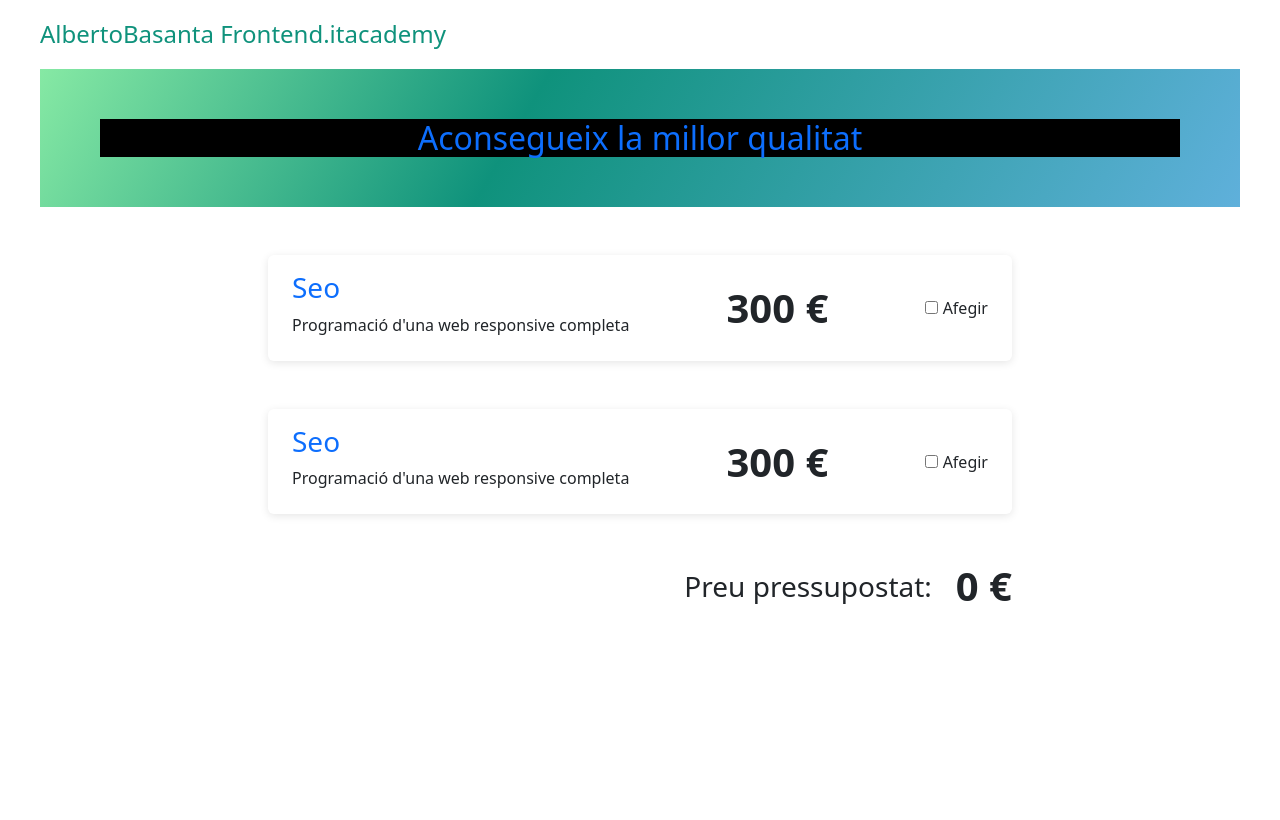
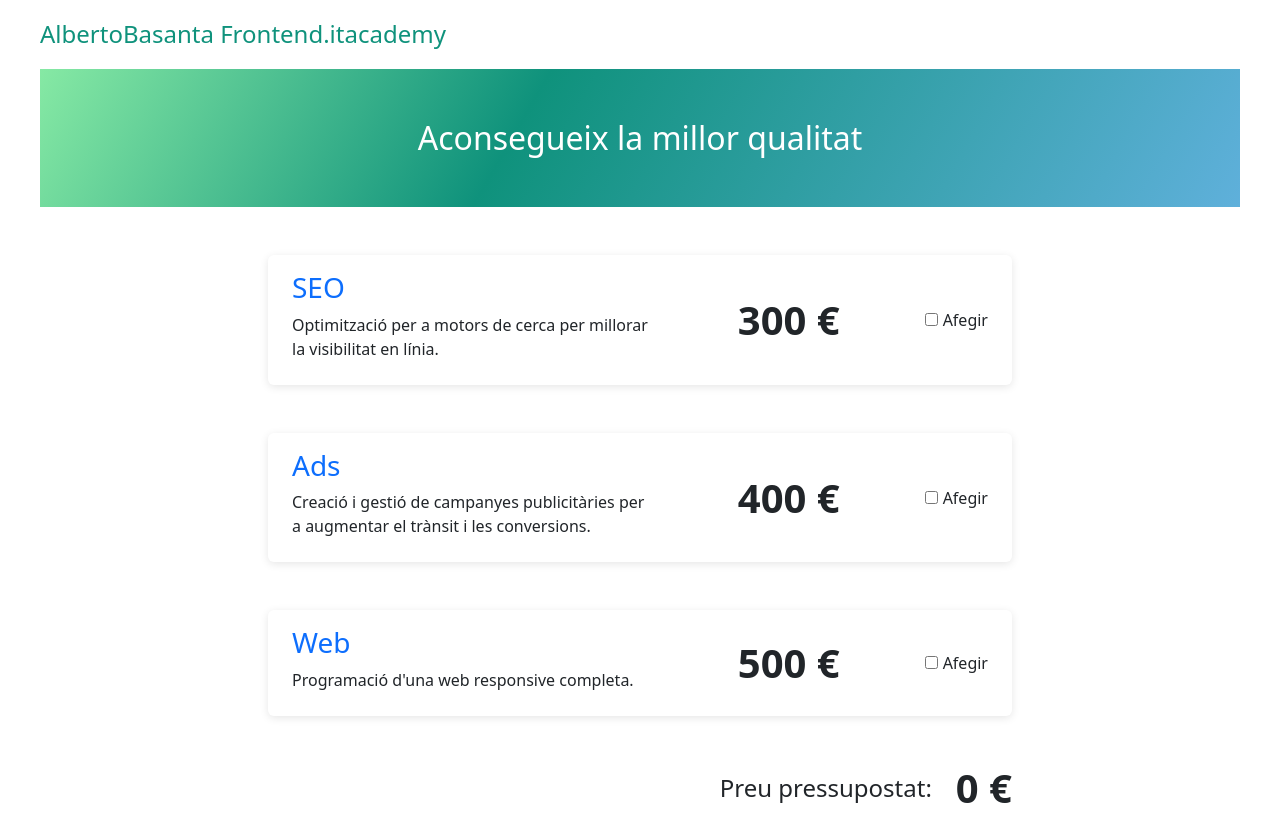
Before and after one commit to basantades/S6.-Pressupostos-Angular, an Angular app: page / in a window 1280 px wide. Built offline with nearby package versions, Linux system fonts and the light colour scheme.

Commit message:
Exercici 1

```diff
--- a/src/app/components/budget/budget.component.html
+++ b/src/app/components/budget/budget.component.html
@@ -1,25 +1,20 @@
-<form  class="services">
-    <div class="service">
-        <div>
-            <h3>Seo</h3>
-            <p>Programació d'una web responsive completa</p>
+
+<form class="services">
+    @for (budget of budgets; track budget.id) {
+        <div class=service>
+            <div class="description">
+                <h3>{{budget.title}}</h3>
+                <p>{{budget.descripcion}}</p>
+            </div>
+            <div class="price">{{budget.price}} €</div>
+            <label>
+                <input type="checkbox" id="checkbox-{{budget.id}}" (change)="onCheckboxChange($event, budget.price)"> Afegir
+            </label>
         </div>
-        <span class="price">300 €</span>
-        <label>
-            <input type="checkbox"> Afegir
-        </label>
-    </div>
-    <div class="service">
-        <div>
-            <h3>Seo</h3>
-            <p>Programació d'una web responsive completa</p>
-        </div>
-        <span class="price">300 €</span>
-        <label>
-            <input type="checkbox"> Afegir
-        </label>
-    </div>
+    }
+
 </form>
+
 <section class="total">
-    <h3>Preu pressupostat:</h3><h3><span class="price">0 €</span></h3>
+    <h4>Preu pressupostat:</h4><h4 class="price"><span>{{totalPrice}}</span> €</h4>
 </section>
--- a/src/app/components/budget/budget.component.scss
+++ b/src/app/components/budget/budget.component.scss
@@ -1,12 +1,10 @@
-// @import '../../../../node_modules/bootstrap/scss/bootstrap.scss';
-@import '../../../styles.scss';
+@use '../../../styles.scss';
 
 .services {
 
     @extend .d-flex , .flex-column, .gap-5, .mx-auto, .my-5, .px-5;
     max-width: 840px;
 }
-
 
 .service {
     @extend .d-flex, .justify-content-between, .align-items-center, .gap-3, .w-100, .rounded-2, .p-2, .px-4;
@@ -26,10 +24,14 @@
 .service h3 {
     @extend .text-primary, .mt-2;
 }
+.description {
+    width: 360px;
+}
 
 .price {
     @extend .fw-bold, .fs-1;
 }
+
 
 .total {
     @extend .d-flex, .justify-content-end, .align-items-center, .gap-4, .mx-auto, .px-5;
--- a/src/app/components/budget/budget.component.ts
+++ b/src/app/components/budget/budget.component.ts
@@ -1,4 +1,6 @@
-import { Component } from '@angular/core';
+import { Component, Input, inject} from '@angular/core';
+import { Budget } from '../../interfaces/budget';
+import { BudgetService } from '../../services/budget.service';
 
 
 @Component({
@@ -8,6 +10,23 @@ import { Component } from '@angular/core';
   styleUrl: './budget.component.scss'
 })
 export class BudgetComponent {
-budgetForm: any;
+@Input() budgets: Budget[] = []
+
+BudgetService = inject(BudgetService);
+
+
+constructor(){
+  this.budgets = this.BudgetService.getBudgets()
+}
+
+totalPrice: number = 0;
+
+  onCheckboxChange(event: any, budgetPrice: number) {
+    if (event.target.checked) {
+      this.totalPrice += budgetPrice;
+    } else {
+      this.totalPrice -= budgetPrice;
+    }
+  }
 
 }
--- /dev/null
+++ b/src/app/interfaces/budget.ts
@@ -0,0 +1,7 @@
+export interface Budget {
+    id: number,
+    title: string,
+    descripcion: string,
+    price: number,
+    // additionalOptions?: boolean,
+}
--- /dev/null
+++ b/src/app/services/budget.service.ts
@@ -0,0 +1,35 @@
+import { Injectable } from '@angular/core';
+import { Budget } from '../interfaces/budget';
+
+@Injectable({
+  providedIn: 'root'
+})
+export class BudgetService {
+
+  budgets: Budget[] = [
+    {
+      id: 1,
+      title: "SEO",
+      descripcion: "Optimització per a motors de cerca per millorar la visibilitat en línia.",
+      price: 300
+    },
+    {
+      id: 2,
+      title: "Ads",
+      descripcion: "Creació i gestió de campanyes publicitàries per a augmentar el trànsit i les conversions.",
+      price: 400
+    },
+    {
+      id: 3,
+      title: "Web",
+      descripcion: "Programació d'una web responsive completa.",
+      price: 500
+    }
+  ]
+
+  getBudgets(): Budget[] {
+    return this.budgets;
+  }
+
+  constructor() { }
+}
--- a/src/styles.scss
+++ b/src/styles.scss
@@ -1,32 +1,18 @@
-$primary-color: #0f927c;
-
-
-$primary: #0f927c;
-$danger: #ff4136;
+$nuevo-principal: #0f927c;
 
 $theme-colors: (
-  "primary": $primary,
-  "danger": $danger
+  "primary": $nuevo-principal
 );
 
-@import '../node_modules/bootstrap/scss/bootstrap.scss';
+@import  "../node_modules/bootstrap/scss/bootstrap.scss";
 
-// @use '../node_modules/bootstrap/scss/bootstrap.scss';
-$primary: #0f927c;
-
-*,
-*::after,
-*::before {
+* {
   margin: 0;
   padding: 0;
   box-sizing: border-box;
 }
 
-body{
-    font-family: Arial, sans-serif;
+body {
+  font-family: Arial, sans-serif;
+  // @extend .bg-primary;
 }
-
-h1 {
-  @extend .text-primary;
-  background-color: #000000;
-}
```
Also changed, not shown: 1 other file (tests, documents, lock files or other folders).
